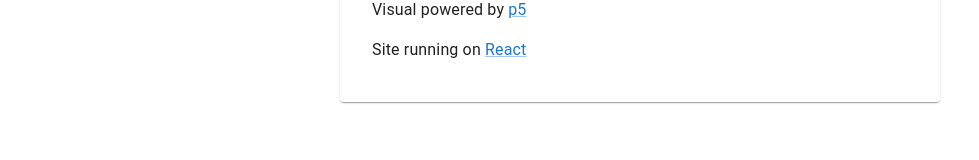
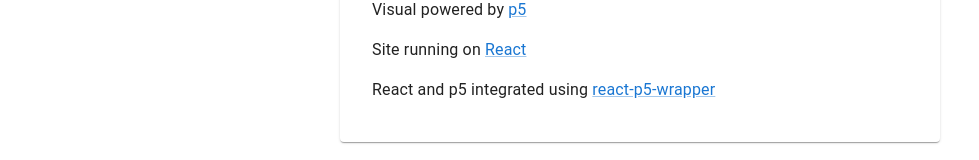
Before and after one commit to JoePShoulak/iss-tracker, a React (Create React App) app: page / in a window 1280 px wide. Shown: the part 620-780 px from the top of the page, without its empty margins (0-979 px from the left). Built offline with nearby package versions, Linux system fonts and the light colour scheme; no server answers.

Commit message:
update readme and polish technology section

```diff
--- a/src/components/Technologies.jsx
+++ b/src/components/Technologies.jsx
@@ -17,30 +17,37 @@ const TechLink = ({ name, link }) => (
   </>
 );
 
+const TechItem = ({ children }) => (
+  <ListItem>
+    <Typography>{children}</Typography>
+  </ListItem>
+);
+
 const Technologies = () => (
   <Card>
     <CardHeader title="Technologies" />
     <CardContent>
       <List>
-        <ListItem>
-          <Typography>
+        <TechItem>
           ISS location found using the
           <TechLink name="WTIA" link="https://wheretheiss.at/w/developer" />
           API
-          </Typography>
-        </ListItem>
-        <ListItem>
-          <Typography>
+        </TechItem>
+        <TechItem>
           Visual powered by
           <TechLink name="p5" link="https://p5js.org" />
-          </Typography>
-        </ListItem>
-        <ListItem>
-          <Typography>
+        </TechItem>
+        <TechItem>
           Site running on
           <TechLink name="React" link="https://reactjs.org" />
-          </Typography>
-        </ListItem>
+        </TechItem>
+        <TechItem>
+          React and p5 integrated using
+          <TechLink
+            name="react-p5-wrapper"
+            link="https://www.npmjs.com/package/react-p5-wrapper"
+          />
+        </TechItem>
       </List>
     </CardContent>
   </Card>
```
Lines whose indentation alone changed are shown as unchanged.
